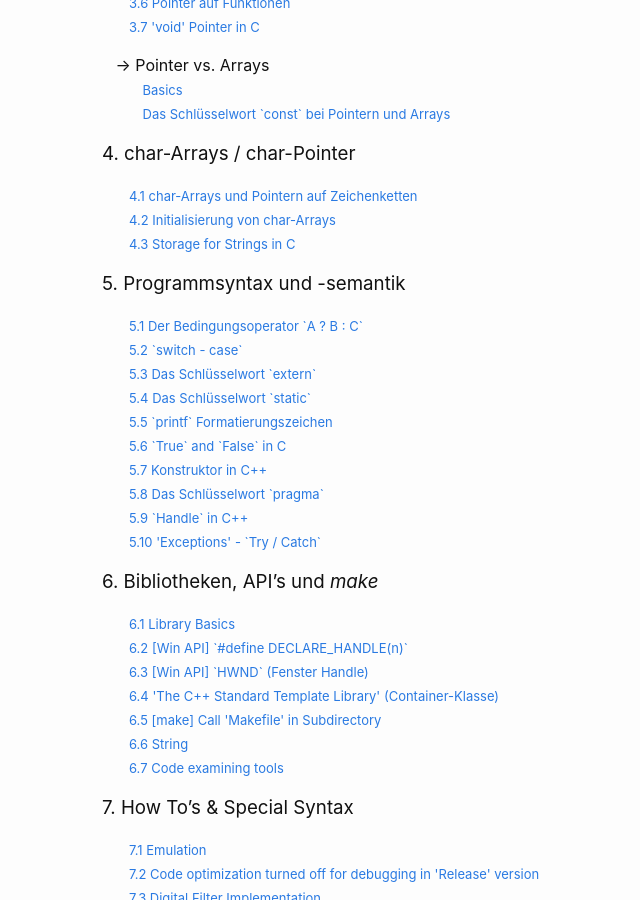
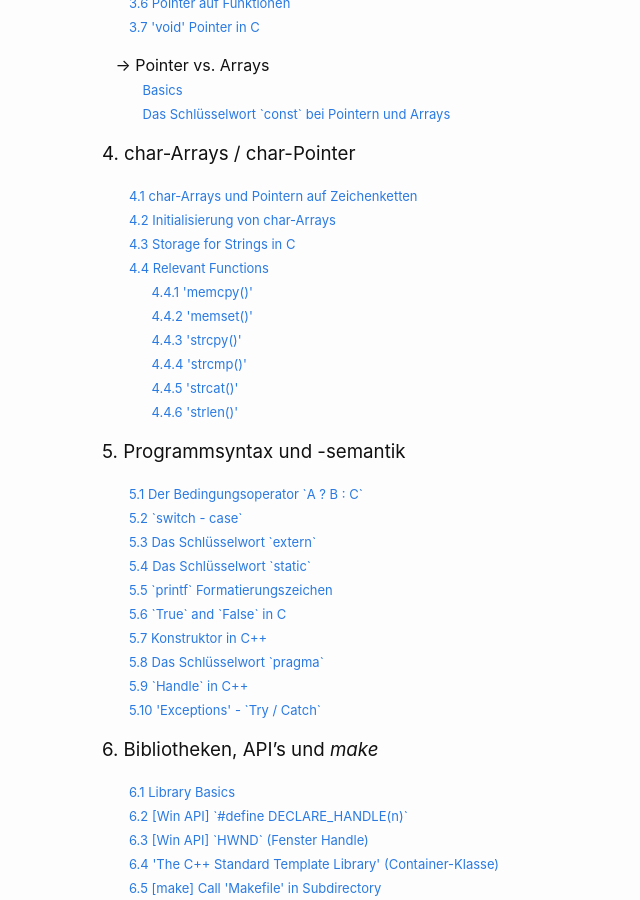
Before and after one commit to Hautaklyttn/progDocs, a Jekyll site: the page built from docs/articles/c_cpp.md, in a window 1280 px wide and 900 px high, scrolled down 1211 px. Shown: the whole window, without its empty margins (168-808 px from the left). Built offline with Jekyll 4.4.1, drawn with Linux system fonts in a browser that asks for light colours.

Commit message:
Update c_cpp.md

```diff
--- a/docs/articles/c_cpp.md
+++ b/docs/articles/c_cpp.md
@@ -61,6 +61,13 @@ layout: default
 &nbsp;&nbsp;&nbsp;&nbsp;&nbsp; [<font size="-1">4.1 char-Arrays und Pointern auf Zeichenketten</font>](#ch4-1)
 &nbsp;&nbsp;&nbsp;&nbsp;&nbsp; [<font size="-1">4.2 Initialisierung von char-Arrays</font>](#ch4-2)
 &nbsp;&nbsp;&nbsp;&nbsp;&nbsp; [<font size="-1">4.3 Storage for Strings in C</font>](#ch4-3)
+&nbsp;&nbsp;&nbsp;&nbsp;&nbsp; [<font size="-1">4.4 Relevant Functions</font>](#ch4-4)
+&nbsp;&nbsp;&nbsp;&nbsp;&nbsp;&nbsp;&nbsp;&nbsp;&nbsp;&nbsp; [<font size="-1">4.4.1 'memcpy()'</font>](#ch4-4-1)
+&nbsp;&nbsp;&nbsp;&nbsp;&nbsp;&nbsp;&nbsp;&nbsp;&nbsp;&nbsp; [<font size="-1">4.4.2 'memset()'</font>](#ch4-4-2)
+&nbsp;&nbsp;&nbsp;&nbsp;&nbsp;&nbsp;&nbsp;&nbsp;&nbsp;&nbsp; [<font size="-1">4.4.3 'strcpy()'</font>](#ch4-4-3)
+&nbsp;&nbsp;&nbsp;&nbsp;&nbsp;&nbsp;&nbsp;&nbsp;&nbsp;&nbsp; [<font size="-1">4.4.4 'strcmp()'</font>](#ch4-4-4)
+&nbsp;&nbsp;&nbsp;&nbsp;&nbsp;&nbsp;&nbsp;&nbsp;&nbsp;&nbsp; [<font size="-1">4.4.5 'strcat()'</font>](#ch4-4-5)
+&nbsp;&nbsp;&nbsp;&nbsp;&nbsp;&nbsp;&nbsp;&nbsp;&nbsp;&nbsp; [<font size="-1">4.4.6 'strlen()'</font>](#ch4-4-6)
 
 ### 5. Programmsyntax und -semantik
 &nbsp;&nbsp;&nbsp;&nbsp;&nbsp; [<font size="-1">5.1 Der Bedingungsoperator `A ? B : C`</font>](#ch5-1)
```
